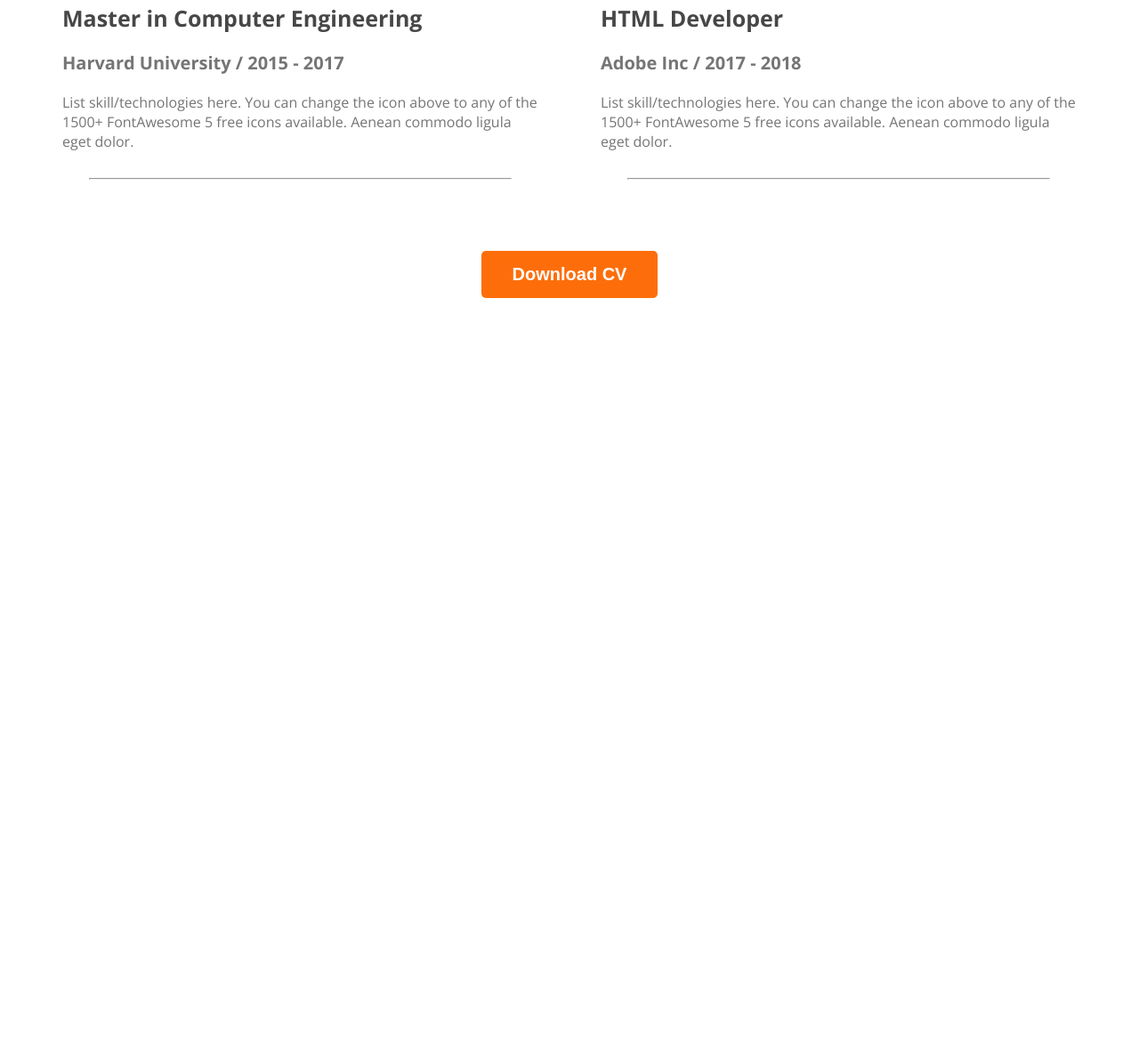
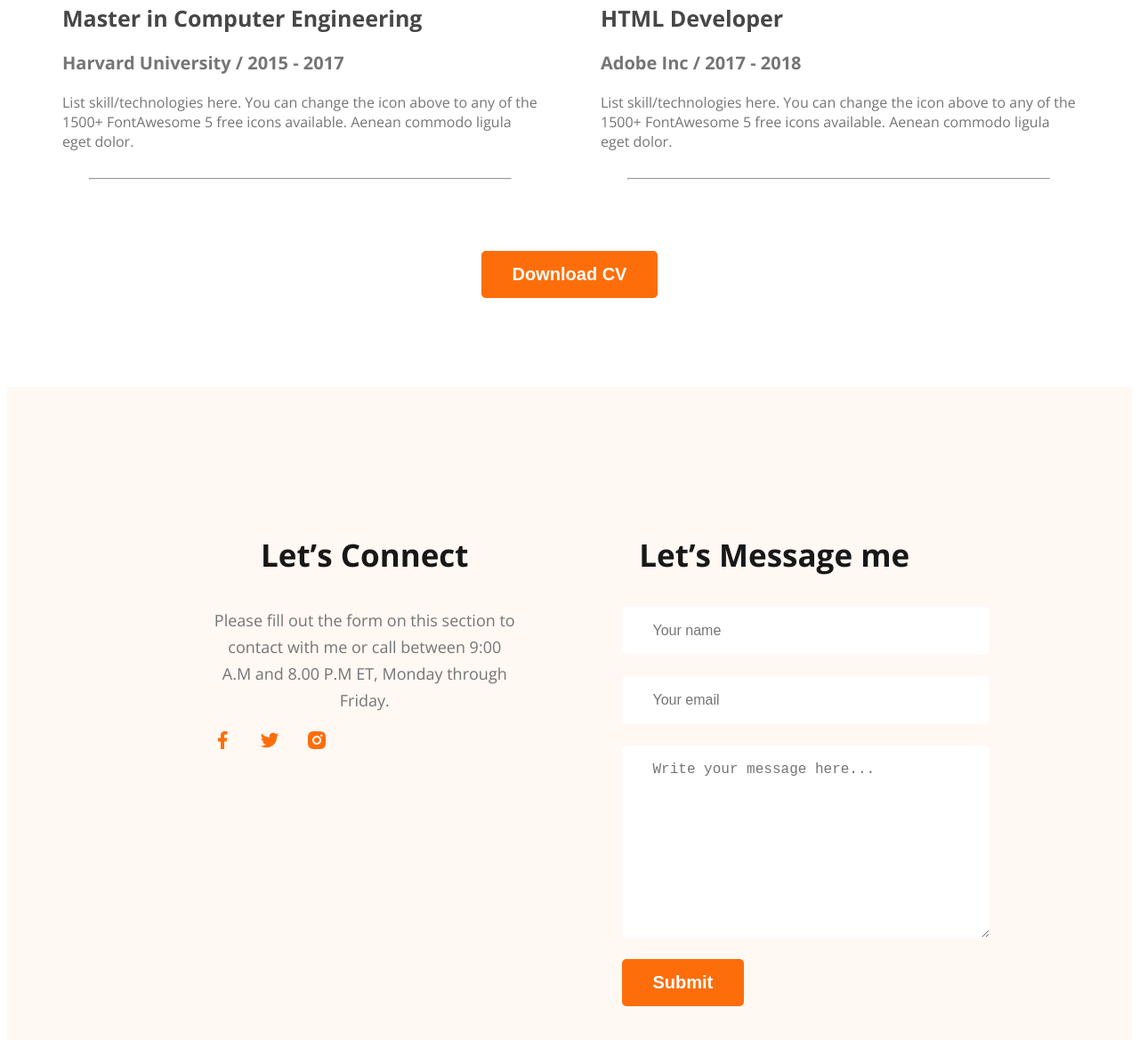
Before and after one commit to fardin36/class-practice-project, a plain HTML site: page index.html in a window 1280 px wide. Shown: the part 3013-4182 px from the top of the page at 89% size. Before the commit the page ends 3356 px from the top, so only its background shows below. Drawn offline with nearby package versions, Linux system fonts and the light colour scheme.

Commit message:
added footer section

```diff
--- a/index.html
+++ b/index.html
@@ -65,27 +65,34 @@
         <!-- what I do section  -->
         <section>
             <h3 class="section-title">What I do</h3>
-            <p id="what-i-do-description" class="section-description">I, m a designer & developer with a passion for web design. I enjoy developing simple, clean and slick websites that provide real value to the end user. Thousands of clients have procured exceptional resulfs while working with me. Delivering work within time and budget which meets clients requirements in our mata.</p>
+            <p id="what-i-do-description" class="section-description">I, m a designer & developer with a passion for web
+                design. I enjoy developing simple, clean and slick websites that provide real value to the end user.
+                Thousands of clients have procured exceptional resulfs while working with me. Delivering work within
+                time and budget which meets clients requirements in our mata.</p>
             <div class="skills-container">
                 <div class="skill">
                     <img src="./images/icons/js.png" alt="">
                     <h3 class="skill-title">Vanilla JavaScript</h3>
-                    <p class="skill-description">List skill/technologies here. You can change the icon above to any of the 1500+ FontAwesome 5 free icons available. Aenean commodo ligula eget dolor.</p>
+                    <p class="skill-description">List skill/technologies here. You can change the icon above to any of
+                        the 1500+ FontAwesome 5 free icons available. Aenean commodo ligula eget dolor.</p>
                 </div>
                 <div class="skill">
                     <img src="./images/icons/react.png" alt="">
                     <h3 class="skill-title">React</h3>
-                    <p class="skill-description">List skill/technologies here. You can change the icon above to any of the 1500+ FontAwesome 5 free icons available. Aenean commodo ligula eget dolor.</p>
+                    <p class="skill-description">List skill/technologies here. You can change the icon above to any of
+                        the 1500+ FontAwesome 5 free icons available. Aenean commodo ligula eget dolor.</p>
                 </div>
                 <div class="skill">
                     <img src="./images/icons/nodejs.png" alt="">
                     <h3 class="skill-title">Node.js</h3>
-                    <p class="skill-description">List skill/technologies here. You can change the icon above to any of the 1500+ FontAwesome 5 free icons available. Aenean commodo ligula eget dolor.</p>
+                    <p class="skill-description">List skill/technologies here. You can change the icon above to any of
+                        the 1500+ FontAwesome 5 free icons available. Aenean commodo ligula eget dolor.</p>
                 </div>
                 <div class="skill">
                     <img src="./images/icons/mongo.png" alt="">
                     <h3 class="skill-title">MongoDB</h3>
-                    <p class="skill-description">List skill/technologies here. You can change the icon above to any of the 1500+ FontAwesome 5 free icons available. Aenean commodo ligula eget dolor.</p>
+                    <p class="skill-description">List skill/technologies here. You can change the icon above to any of
+                        the 1500+ FontAwesome 5 free icons available. Aenean commodo ligula eget dolor.</p>
                 </div>
             </div>
         </section>
@@ -100,21 +107,24 @@
                         <h2 class="resule-title">Master in Computer Engineering</h2>
                         <h3 class="resume-place">Harvard University / 2015 - 2017</h3>
                         <p class="resume-description">List skill/technologies here. You can change the icon above
-                            to any of the 1500+ FontAwesome 5 free icons available. Aenean commodo ligula eget dolor.</p>
+                            to any of the 1500+ FontAwesome 5 free icons available. Aenean commodo ligula eget dolor.
+                        </p>
                     </div>
                     <hr>
                     <div class="resume">
                         <h2 class="resule-title">Master in Computer Engineering</h2>
                         <h3 class="resume-place">Harvard University / 2015 - 2017</h3>
                         <p class="resume-description">List skill/technologies here. You can change the icon above
-                            to any of the 1500+ FontAwesome 5 free icons available. Aenean commodo ligula eget dolor.</p>
+                            to any of the 1500+ FontAwesome 5 free icons available. Aenean commodo ligula eget dolor.
+                        </p>
                     </div>
                     <hr>
                     <div class="resume">
                         <h2 class="resule-title">Master in Computer Engineering</h2>
                         <h3 class="resume-place">Harvard University / 2015 - 2017</h3>
                         <p class="resume-description">List skill/technologies here. You can change the icon above
-                            to any of the 1500+ FontAwesome 5 free icons available. Aenean commodo ligula eget dolor.</p>
+                            to any of the 1500+ FontAwesome 5 free icons available. Aenean commodo ligula eget dolor.
+                        </p>
                     </div>
                     <hr>
                 </div>
@@ -124,21 +134,24 @@
                         <h2 class="resule-title">Sr. Font End Developer</h2>
                         <h3 class="resume-place">Apple Inc / 2020 - Current</h3>
                         <p class="resume-description">List skill/technologies here. You can change the icon above
-                            to any of the 1500+ FontAwesome 5 free icons available. Aenean commodo ligula eget dolor.</p>
+                            to any of the 1500+ FontAwesome 5 free icons available. Aenean commodo ligula eget dolor.
+                        </p>
                     </div>
                     <hr>
                     <div class="resume">
                         <h2 class="resule-title">Jr. Font End Developer</h2>
                         <h3 class="resume-place">Dribbble Inc / 2018 - 2022</h3>
                         <p class="resume-description">List skill/technologies here. You can change the icon above
-                            to any of the 1500+ FontAwesome 5 free icons available. Aenean commodo ligula eget dolor.</p>
+                            to any of the 1500+ FontAwesome 5 free icons available. Aenean commodo ligula eget dolor.
+                        </p>
                     </div>
                     <hr>
                     <div class="resume">
                         <h2 class="resule-title">HTML Developer</h2>
                         <h3 class="resume-place">Adobe Inc / 2017 - 2018</h3>
                         <p class="resume-description">List skill/technologies here. You can change the icon above
-                            to any of the 1500+ FontAwesome 5 free icons available. Aenean commodo ligula eget dolor.</p>
+                            to any of the 1500+ FontAwesome 5 free icons available. Aenean commodo ligula eget dolor.
+                        </p>
                     </div>
                     <hr>
                 </div>
@@ -149,6 +162,28 @@
             </div>
         </section>
     </main>
+    <!-- this is footer  -->
+    <footer>
+        <div class="footer-column">
+            <h3 class="section-title">Let’s Connect</h3>
+            <p class="section-description">Please fill out the form on this section to contact with me or call between
+                9:00 A.M and 8.00 P.M ET, Monday through Friday.</p>
+            <div class="social-links">
+                <a href=""><img src="./images/icons/facebook.png" alt="Facebook" class="social-link-icon"></a>
+                <a href=""><img src="./images/icons/twitter.png" alt="Twitter" class="social-link-icon"></a>
+                <a href=""><img src="./images/icons/insta.png" alt="Instagram" class="social-link-icon"></a>
+            </div>
+        </div>
+        <div class="footer-column">
+            <h3 class="section-title">Let’s Message me</h3>
+            <form class="contact" action="">
+                <input type="text" placeholder="Your name">
+                <input type="email" placeholder="Your email">
+                <textarea name="" id="" cols="30" rows="10" placeholder="Write your message here..."></textarea>
+                <input class="btn-primary" type="submit" value="Submit">
+            </form>
+        </div>
+    </footer>
 </body>
 
 </html>
--- a/styles/portfolio.css
+++ b/styles/portfolio.css
@@ -195,3 +195,34 @@ main section {
     text-align: center;
     margin-top: 50px;
 }
+
+/* this is footer section  */
+footer {
+    display: flex;
+    background-color: #FFF8F3;
+    padding: 130px 230px;
+    margin-top: 100px;
+    gap: 117px;
+}
+
+.footer-column {
+    width: 50%;
+}
+
+.social-link-icon{
+    margin-right: 25px;
+}
+
+.contact input[type="text"], .contact input[type="email"],
+textarea {
+    display: block;
+    background-color: #FFFFFF;
+    color: #757575;
+    margin-bottom: 24px;
+    padding: 18px 35px;
+    font-size: 16px;
+    font-weight: 400;
+    border-radius: 5px;
+    border: none;
+    width: 100%;
+}
```
